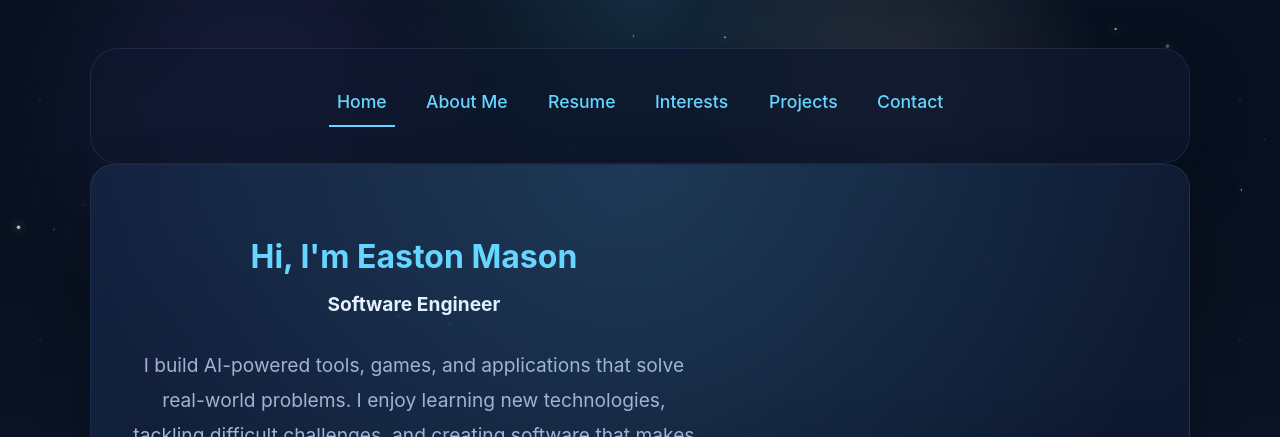
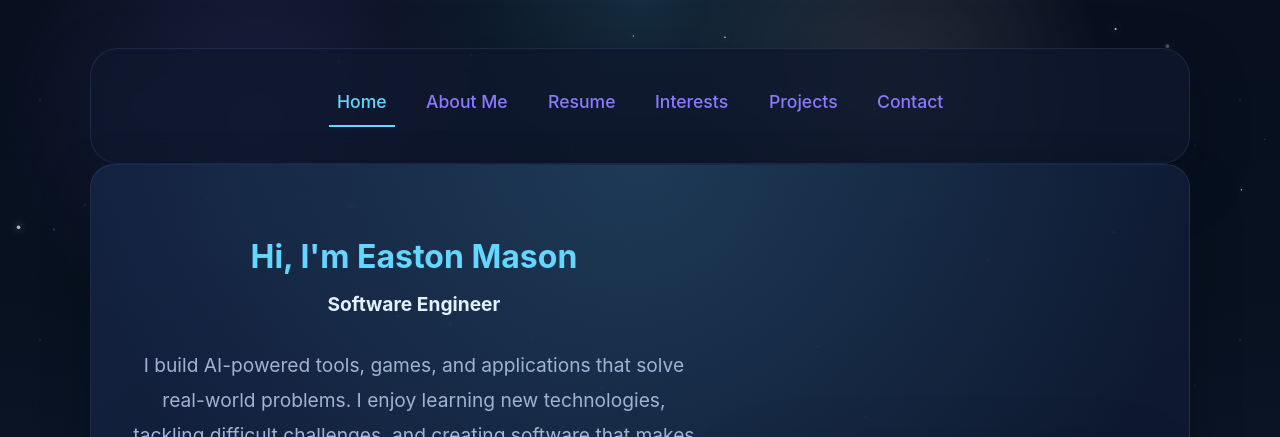
Before and after one commit to masone3/masone3.github.io, a plain HTML site: page index.html in a window 1280 px wide. Shown: the top 437 px of the page. Drawn offline with Linux system fonts and the light colour scheme.

Commit message:
fixed slight styling issue where non-active pages on the navigation bar were also blue instead of purple

```diff
--- a/styles.css
+++ b/styles.css
@@ -259,7 +259,7 @@ a.button:hover {
 
 
 a:not(.button):link {
-  color: var(--accent);
+  color: var(--accent-2);
   text-decoration: none;
   transition: color 0.25s ease;
 }
```
